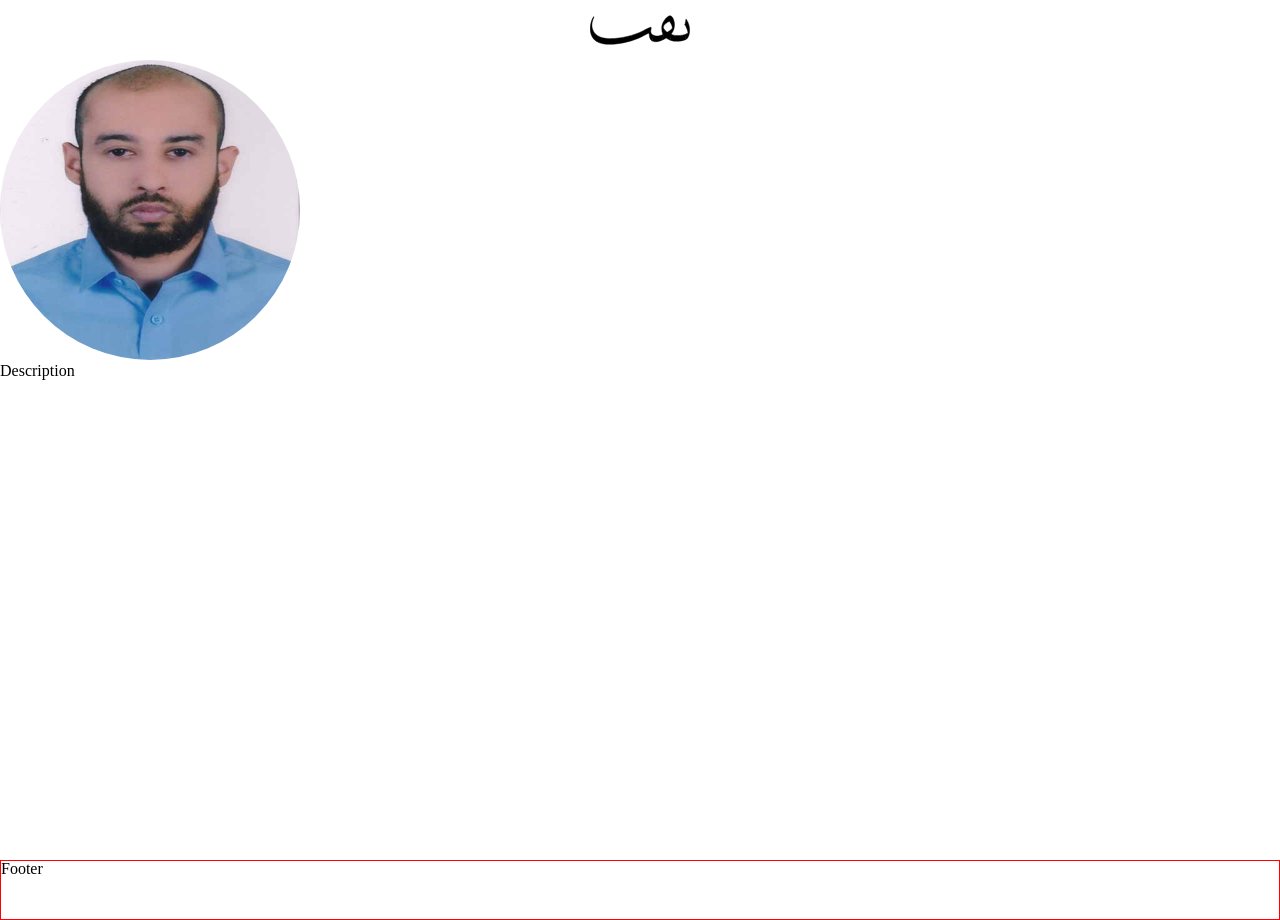
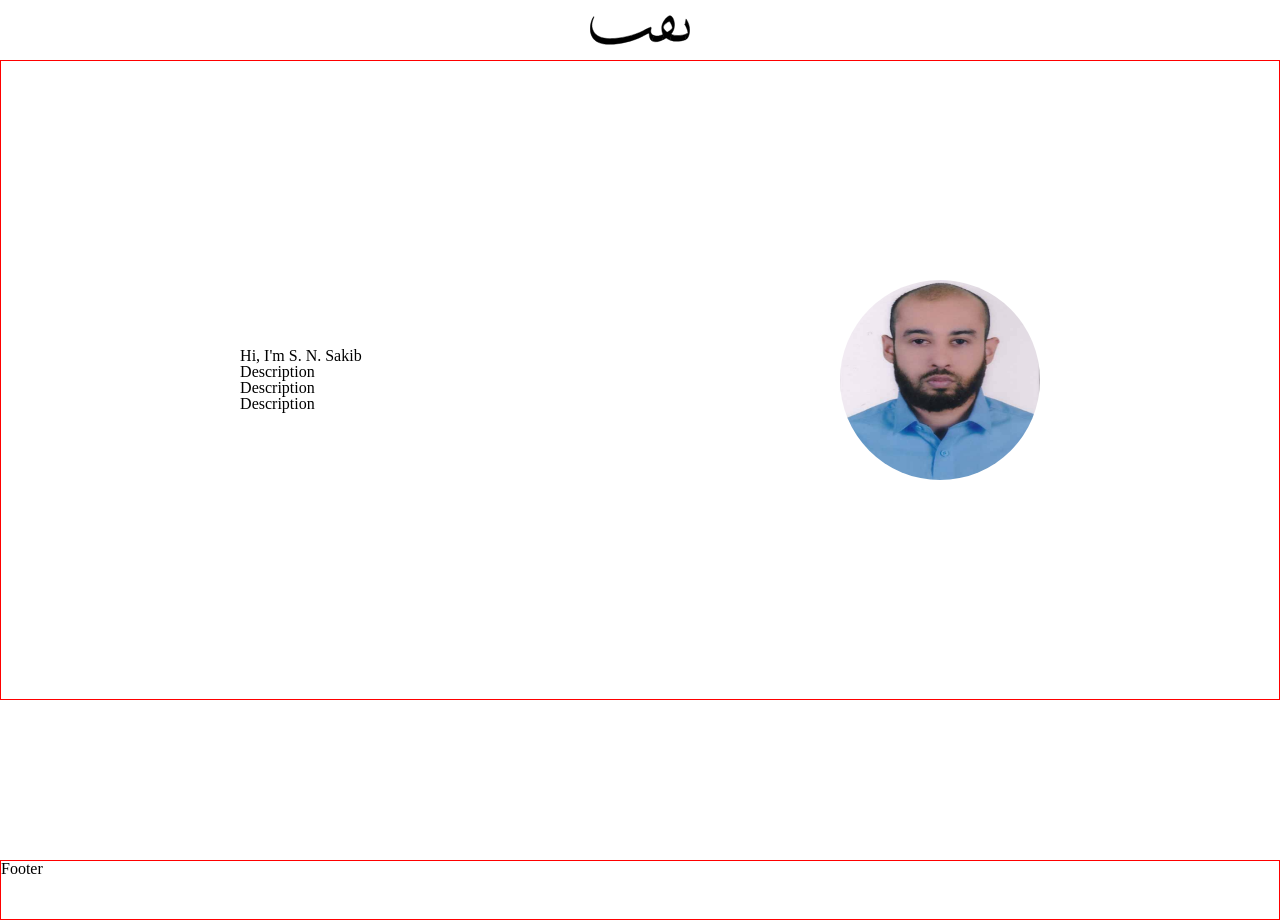
Before and after one commit to snsakib/snsakib.com.v2, a React (Create React App) app: page / in a window 1280 px wide. Built offline with nearby package versions, Linux system fonts and the light colour scheme.

Commit message:
fix home page layour

```diff
--- a/src/pages/home/home.module.scss
+++ b/src/pages/home/home.module.scss
@@ -1,3 +1,22 @@
+.container {
+  border: 1px solid red;
+  min-height: 80vh;
+  display: flex;
+  flex-direction: column;
+  justify-content: space-around;
+  align-items: center;
+}
+
 .profile_picture {
   border-radius: 50%;
 }
+
+@media screen and (min-width: 475px) {
+  .container {
+    flex-direction: row;
+  }
+
+  .profile_picture {
+    order: 1;
+  }
+}
--- a/src/pages/home/index.tsx
+++ b/src/pages/home/index.tsx
@@ -1,15 +1,25 @@
 import { FC } from "react";
-import image from './assets/img/profile_picture.jpg';
-import classes from './home.module.scss';
+import image from "./assets/img/profile_picture.jpg";
+import classes from "./home.module.scss";
 
 const Home: FC = () => {
   return (
-    <>
-      <img className={classes.profile_picture} src={image} alt="Syed Nazmus Sakib" width={300} height={300}/>
-      <p>
-        Description
-      </p>
-    </>
+    <div className={classes.container}>
+      {/* TODO: Implement srcset for responsive image */}
+      <img
+        className={classes.profile_picture}
+        src={image}
+        alt="Syed Nazmus Sakib"
+        width={200}
+        height={200}
+      />
+      <div>
+        <p>Hi, I'm S. N. Sakib</p>
+        <p>Description</p>
+        <p>Description</p>
+        <p>Description</p>
+      </div>
+    </div>
   );
 };
 
```
